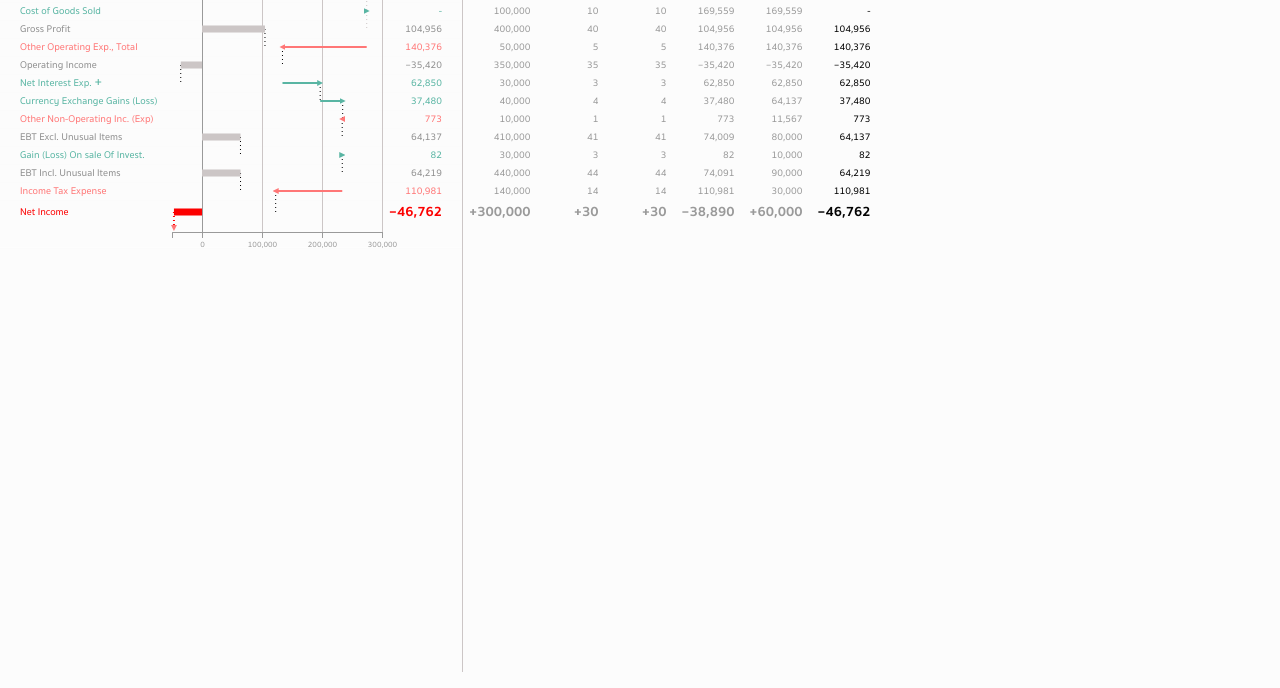
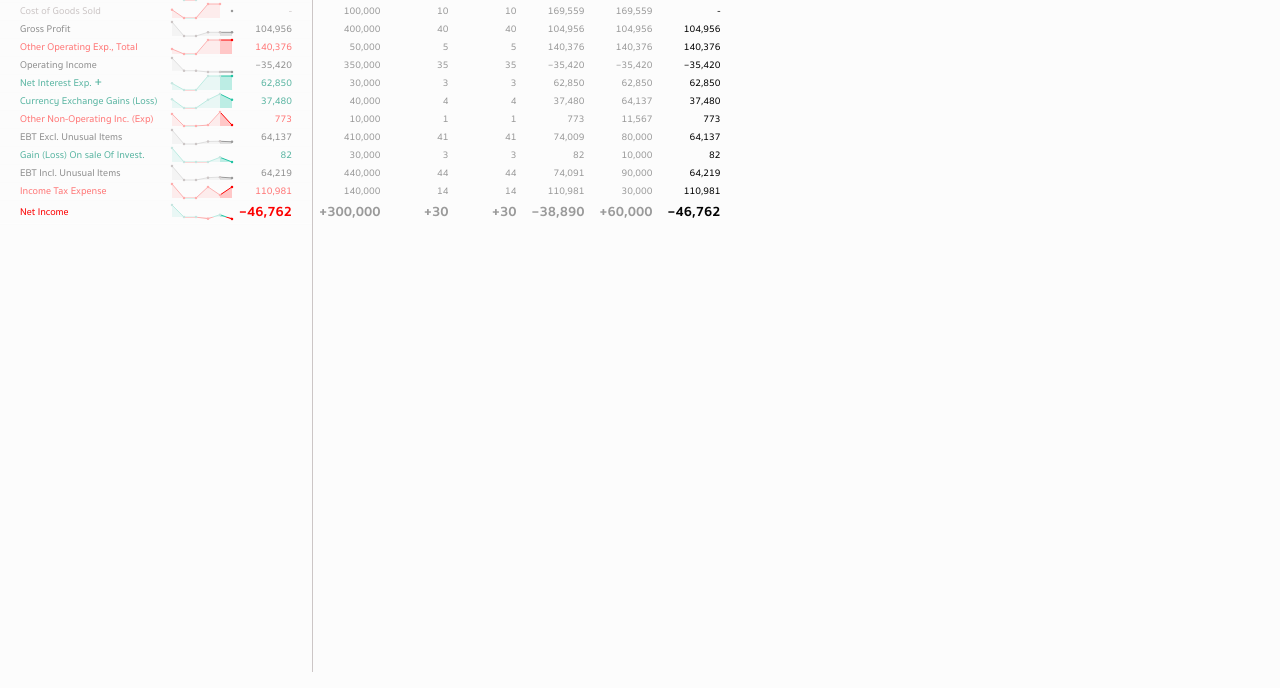
Before and after one commit to ava-global/avafund-visualization, a plain HTML site: page index.html in a window 1280 px wide. Shown: the part 112-800 px from the top of the page. Drawn offline with nearby package versions, Linux system fonts and the light colour scheme.

Commit message:
update visualization

```diff
--- a/js/cashflow-chart-body.js
+++ b/js/cashflow-chart-body.js
@@ -7,6 +7,7 @@ class CashflowChartBody {
   }
 
   init() {
+    this.timeData = [];
     this.svg = d3.select(this.el);
     this.gBackgrounds = this.svg.append("g").attr("class", "chart-backgrounds");
     this.gItems = this.svg.append("g").attr("class", "chart-items");
@@ -33,10 +34,13 @@ class CashflowChartBody {
     this.waterfallChart = new CashflowWaterfall({
       el: this.gWaterfall.node(),
     });
-    this.chart = this.isWaterfallChart ? this.waterfallChart : "";
+    this.lineChart = new CashFlowLineChart({
+      el: this.gLine.node(),
+    });
     this.cashflowValues = new CashflowValues({
       el: this.gValues.node(),
     });
+    this.updateChartType(this.isWaterfallChart);
   }
 
   wrangleData() {
@@ -50,7 +54,7 @@ class CashflowChartBody {
       DIMS.CURRENT_VALUE_WIDTH +
       DIMS.CURRENT_VALUE_PADDING;
     this.height =
-      DIMS.ROW_HEIGHT * (this.data.length - 1) +
+      DIMS.ROW_HEIGHT * (this.timeData.length - 1) +
       DIMS.NET_ROW_HEIGHT +
       (this.isWaterfallChart ? DIMS.NET_ROW_WATERFALL_EXTRA_HEIGHT : 0);
     if (!this.svg.attr("height"))
@@ -67,7 +71,7 @@ class CashflowChartBody {
 
     this.gBackgrounds
       .selectAll(".background-rect")
-      .data(this.data, (d) => d.name)
+      .data(this.timeData, (d) => d.name)
       .join(
         (enter) =>
           enter
@@ -99,16 +103,37 @@ class CashflowChartBody {
 
   updateChartType(isWaterfallChart) {
     this.isWaterfallChart = isWaterfallChart;
+    this.gWaterfall.style("display", this.isWaterfallChart ? null : "none");
+    this.gLine.style("display", this.isWaterfallChart ? "none" : null);
     this.wrangleData();
     this.render();
   }
 
+  updateTime(time) {
+    this.time = time;
+    this.lineChart.updateTime(this.time);
+    if (!this.data) return;
+    const found = this.data.find((v) => v.time === this.time);
+    if (!found) return;
+    this.timeData = found.visibleItems;
+    this.wrangleData();
+    this.render();
+    this.cashflowItems.updateData(this.timeData);
+    this.cashflowValues.updateData(this.timeData);
+    this.waterfallChart.updateData(this.timeData);
+  }
+
   updateData(data) {
     this.data = data;
+    this.lineChart.updateData(this.data);
+    if (!this.time) return;
+    const found = this.data.find((v) => v.time === this.time);
+    if (!found) return;
+    this.timeData = found.visibleItems;
     this.wrangleData();
     this.render();
-    this.cashflowItems.updateData(this.data);
-    this.cashflowValues.updateData(this.data);
-    this.chart.updateData(this.data);
+    this.cashflowItems.updateData(this.timeData);
+    this.cashflowValues.updateData(this.timeData);
+    this.waterfallChart.updateData(this.timeData);
   }
 }
--- a/js/cashflow-grid.js
+++ b/js/cashflow-grid.js
@@ -20,12 +20,15 @@ class CashflowGrid {
 
   init() {
     this.dispatch = d3
-      .dispatch("timechange", "itemchange")
+      .dispatch("timechange", "itemchange", "legendhide")
       .on("timechange", (time) => {
         this.updateTime(time);
       })
       .on("itemchange", ({ id, toExpand }) => {
         this.updateItem({ id, toExpand });
+      })
+      .on("legendhide", () => {
+        this.el.dispatchEvent(new Event("legendhide"));
       });
 
     this.container = d3.select(this.el);
@@ -72,6 +75,13 @@ class CashflowGrid {
       isGrowthVisible: this.isGrowthVisible,
     });
 
+    // Legend
+    this.legend = new CashflowWaterfallLegend({
+      el: this.container.select(".waterfall-legend").node(),
+      isLegendVisible: this.isLegendVisible,
+      dispatch: this.dispatch,
+    });
+
     this.wrangleData();
     this.render();
   }
@@ -95,15 +105,25 @@ class CashflowGrid {
     this.name = this.accessor.symbolName(this.annualData);
     this.description = this.accessor.symbolDescription(data);
 
-    this.values = this.accessor.values(data).map((d) => {
+    this.values = this.accessor.values(data).map((d, i) => {
       const time = this.accessor.time(d);
-      const items = this.accessor.items(d).map((e) => ({
+      let prevItems;
+      if (i > 0) {
+        prevItems = this.accessor.items(this.accessor.values(data)[i - 1]);
+      }
+      const items = this.accessor.items(d).map((e, j) => ({
         id: this.accessor.id(e),
         parentId: this.accessor.parentId(e),
         name: this.accessor.name(e),
         value: this.accessor.value(e),
         type: this.accessor.type(e),
-        growth: (Math.random() - 0.5) * 2,
+        growth: (() => {
+          if (i === 0) return null;
+          const present = this.accessor.value(e);
+          const past = this.accessor.value(prevItems[j]);
+          if (present === null || past === null) return null;
+          return (present - past) / Math.abs(past);
+        })(),
       }));
       return {
         time,
@@ -139,6 +159,7 @@ class CashflowGrid {
 
     this.timesHeader.updateData(this.times);
     this.timesBody.updateData(this.values);
+    this.chartBody.updateData(this.values);
 
     this.dispatch.call("timechange", null, this.times[this.times.length - 1]);
     this.timesHeaderArea.node().scrollLeft =
@@ -151,9 +172,7 @@ class CashflowGrid {
     this.time = time;
     this.timesHeader.updateTime(time);
     this.timesBody.updateTime(time);
-    this.chartBody.updateData(
-      this.values.find((v) => v.time === time).visibleItems
-    );
+    this.chartBody.updateTime(time);
   }
 
   updateItem({ id, toExpand }) {
@@ -171,9 +190,7 @@ class CashflowGrid {
     });
 
     this.timesBody.updateData(this.values);
-    this.chartBody.updateData(
-      this.values.find((v) => v.time === this.time).visibleItems
-    );
+    this.chartBody.updateData(this.values);
   }
 
   updateDataType(isAnnualData) {
@@ -182,6 +199,7 @@ class CashflowGrid {
     this.timesHeader.updateDataType(isAnnualData);
     this.timesHeader.updateData(this.times);
     this.timesBody.updateData(this.values);
+    this.chartBody.updateData(this.values);
 
     this.dispatch.call("timechange", null, this.times[this.times.length - 1]);
 
@@ -194,10 +212,12 @@ class CashflowGrid {
   updateChartType(isWaterfallChart) {
     this.isWaterfallChart = isWaterfallChart;
     this.timesBody.updateChartType(isWaterfallChart);
+    this.chartBody.updateChartType(isWaterfallChart);
   }
 
   updateLegendVisibility(isLegendVisible) {
     this.isLegendVisible = isLegendVisible;
+    this.legend.updateVisibility(isLegendVisible);
   }
 
   updateGrowthVisibility(isGrowthVisible) {
--- /dev/null
+++ b/js/cashflow-line-chart.js
@@ -0,0 +1,277 @@
+class CashFlowLineChart {
+  constructor({ el }) {
+    this.el = el;
+    this.init();
+  }
+
+  init() {
+    this.x = d3.scalePoint().range([0, DIMS.LINE_CHART_WIDTH]);
+    this.y = (d, i) =>
+      i * DIMS.ROW_HEIGHT +
+      (d.type === "end" ? DIMS.NET_ROW_HEIGHT / 2 : DIMS.ROW_HEIGHT / 2);
+
+    this.g = d3.select(this.el);
+  }
+
+  wrangleData() {
+    this.rowData = this.calculateRowData();
+
+    this.height =
+      (this.rowData.length - 1) * DIMS.ROW_HEIGHT + DIMS.NET_ROW_HEIGHT;
+
+    this.x.domain(this.rowData[0].map((d) => d.time));
+
+    this.z = new Map(
+      this.rowData.map((d) => {
+        const z = d3
+          .scaleLinear()
+          .domain(d3.extent(d, (e) => e.value))
+          .range([DIMS.LINE_CHART_HEIGHT / 2, -DIMS.LINE_CHART_HEIGHT / 2]);
+        return [d.id, z];
+      })
+    );
+  }
+
+  render() {
+    const t = this.g.transition();
+    this.renderRows(t);
+  }
+
+  renderRows(t) {
+    // Row
+    const row = this.g
+      .selectAll(".line-row")
+      .data(this.rowData, (d) => d.id)
+      .join(
+        (enter) =>
+          enter
+            .append("g")
+            .attr("class", "line-row")
+            .attr("opacity", 0)
+            .attr("transform", (d, i) => `translate(0,${this.y(d, i)})`)
+            .call((g) =>
+              g
+                .append("clipPath")
+                .attr("class", "up-clip")
+                .attr("id", (d) => `up-clip-${d.id}`)
+                .append("rect")
+                .attr("width", DIMS.LINE_CHART_WIDTH)
+                .attr("height", DIMS.LINE_CHART_HEIGHT)
+            )
+            .call((g) =>
+              g
+                .append("clipPath")
+                .attr("class", "down-clip")
+                .attr("id", (d) => `down-clip-${d.id}`)
+                .append("rect")
+                .attr("width", DIMS.LINE_CHART_WIDTH)
+                .attr("height", DIMS.LINE_CHART_HEIGHT)
+            )
+            .call((g) =>
+              g
+                .append("g")
+                .attr("class", "row-up")
+                .attr("clip-path", (d) => `url(#up-clip-${d.id})`)
+                .call((g) => g.append("path").attr("class", "line-path-fill"))
+                .call((g) =>
+                  g
+                    .append("path")
+                    .attr("class", "line-path-stroke")
+                    .attr("stroke-width", DIMS.LINE_CHART_STROKE_WIDTH)
+                )
+            )
+            .call((g) =>
+              g
+                .append("g")
+                .attr("class", "row-down")
+                .attr("clip-path", (d) => `url(#down-clip-${d.id})`)
+                .call((g) => g.append("path").attr("class", "line-path-fill"))
+                .call((g) =>
+                  g
+                    .append("path")
+                    .attr("class", "line-path-stroke")
+                    .attr("stroke-width", DIMS.LINE_CHART_STROKE_WIDTH)
+                )
+            )
+            .call((g) => g.append("g").attr("class", "row-windows"))
+            .call((g) => g.append("g").attr("class", "line-dots")),
+        (update) => update,
+        (exit) =>
+          exit.call((exit) => exit.transition(t).attr("opacity", 0).remove())
+      );
+    row
+      .transition(t)
+      .attr("opacity", 1)
+      .attr("transform", (d, i) => `translate(0,${this.y(d, i)})`);
+
+    // Up clip
+    row
+      .select(".up-clip rect")
+      .attr("y", -DIMS.LINE_CHART_HEIGHT / 2 - DIMS.LINE_CHART_DOT_RADIUS)
+      .attr(
+        "height",
+        (d) =>
+          this.z.get(d.id)(0) -
+          (-DIMS.LINE_CHART_HEIGHT / 2 - DIMS.LINE_CHART_DOT_RADIUS)
+      );
+
+    // Down clip
+    row
+      .select(".down-clip rect")
+      .attr("y", (d) => this.z.get(d.id)(0))
+      .attr(
+        "height",
+        (d) =>
+          DIMS.LINE_CHART_HEIGHT / 2 +
+          DIMS.LINE_CHART_DOT_RADIUS -
+          this.z.get(d.id)(0)
+      );
+
+    // Up path
+    row
+      .select(".row-up")
+      .select(".line-path-fill")
+      .classed("is-positive", (d) =>
+        CLASSED.IS_POSITIVE({ value: 1, type: d.type })
+      )
+      .classed("is-negative", (d) =>
+        CLASSED.IS_NEGATIVE({ value: 1, type: d.type })
+      )
+      .attr(
+        "d",
+        d3
+          .area()
+          .x((d) => this.x(d.time))
+          .y1((d) => this.z.get(d.id)(d.value))
+          .y0((d) => this.z.get(d.id)(0))
+          .defined((d) => d.value !== null)
+      );
+    row
+      .select(".row-up")
+      .select(".line-path-stroke")
+      .classed("is-positive", (d) =>
+        CLASSED.IS_POSITIVE({ value: 1, type: d.type })
+      )
+      .classed("is-negative", (d) =>
+        CLASSED.IS_NEGATIVE({ value: 1, type: d.type })
+      )
+      .attr(
+        "d",
+        d3
+          .line()
+          .x((d) => this.x(d.time))
+          .y((d) => this.z.get(d.id)(d.value))
+          .defined((d) => d.value !== null)
+      );
+
+    // Down path
+    row
+      .select(".row-down")
+      .select(".line-path-fill")
+      .classed("is-positive", (d) =>
+        CLASSED.IS_POSITIVE({ value: -1, type: d.type })
+      )
+      .classed("is-negative", (d) =>
+        CLASSED.IS_NEGATIVE({ value: -1, type: d.type })
+      )
+      .attr(
+        "d",
+        d3
+          .area()
+          .x((d) => this.x(d.time))
+          .y1((d) => this.z.get(d.id)(0))
+          .y0((d) => this.z.get(d.id)(d.value))
+          .defined((d) => d.value !== null)
+      );
+    row
+      .select(".row-down")
+      .select(".line-path-stroke")
+      .classed("is-positive", (d) =>
+        CLASSED.IS_POSITIVE({ value: -1, type: d.type })
+      )
+      .classed("is-negative", (d) =>
+        CLASSED.IS_NEGATIVE({ value: -1, type: d.type })
+      )
+      .attr(
+        "d",
+        d3
+          .line()
+          .x((d) => this.x(d.time))
+          .y((d) => this.z.get(d.id)(d.value))
+          .defined((d) => d.value !== null)
+      );
+
+    // Row windows
+    row
+      .select(".row-windows")
+      .selectAll(".row-window")
+      .data((d) => d.slice(1))
+      .join((enter) =>
+        enter
+          .append("rect")
+          .attr("class", "row-window")
+          .attr(
+            "height",
+            DIMS.LINE_CHART_HEIGHT + DIMS.LINE_CHART_STROKE_WIDTH * 2
+          )
+          .attr("y", -DIMS.LINE_CHART_HEIGHT / 2 - DIMS.LINE_CHART_STROKE_WIDTH)
+      )
+      .attr("width", this.x.step())
+      .attr("x", (d) => this.x(d.time) - this.x.step())
+      .classed("is-sub-category", (d) => d.level > 0)
+      .classed("is-selected", (d) => d.time === this.time);
+
+    // Line dots
+    row
+      .select(".line-dots")
+      .selectAll(".line-dot")
+      .data((d) => d)
+      .join((enter) =>
+        enter
+          .append("circle")
+          .attr("class", "line-dot")
+          .attr("r", DIMS.LINE_CHART_DOT_RADIUS)
+      )
+      .attr("cx", (d) => this.x(d.time))
+      .attr("cy", (d) => this.z.get(d.id)(d.value))
+      .classed("is-positive", CLASSED.IS_POSITIVE)
+      .classed("is-negative", CLASSED.IS_NEGATIVE)
+      .classed("is-selected", (d) => d.time === this.time);
+  }
+
+  calculateRowData() {
+    const rows = [];
+    for (let i = 0; i < this.data[0].visibleItems.length; i++) {
+      const row = [];
+      for (let j = 0; j < this.data.length; j++) {
+        const time = this.data[j].time;
+        const item = this.data[j].visibleItems[i];
+        row.push({
+          id: item.id,
+          time,
+          value: item.value,
+          type: item.type,
+          level: item.level,
+        });
+        if (j === 0) {
+          row.id = item.id;
+          row.name = item.name;
+          row.type = item.type;
+        }
+      }
+      rows.push(row);
+    }
+    return rows;
+  }
+
+  updateData(data) {
+    this.data = data;
+    this.wrangleData();
+    this.render();
+  }
+
+  updateTime(time) {
+    this.time = time;
+    this.render();
+  }
+}
--- /dev/null
+++ b/js/cashflow-waterfall-legend.js
@@ -0,0 +1,175 @@
+class CashflowWaterfallLegend {
+  constructor({ el, isLegendVisible, dispatch }) {
+    this.el = el;
+    this.isLegendVisible = isLegendVisible;
+    this.dispatch = dispatch;
+    this.init();
+  }
+
+  init() {
+    this.container = d3.select(this.el);
+    this.container.select(".btn-close").on("click", () => {
+      this.hide();
+      this.dispatch.call("legendhide");
+    });
+    this.svg = this.container
+      .select(".waterfall-legend-body-svg")
+      .attr("width", 140)
+      .attr("height", 100);
+    this.render();
+    this.updateVisibility(this.isLegendVisible);
+  }
+
+  render() {
+    const width = 40;
+    const xLabel = 56;
+    // Income
+    this.svg
+      .append("g")
+      .attr("transform", `translate(0,${DIMS.ROW_HEIGHT * 0.5})`)
+      .call((g) =>
+        g
+          .append("line")
+          .attr("class", "waterfall-arrow is-positive")
+          .attr("marker-end", "url(#arrow-marker-positive)")
+          .attr("x2", width)
+          .attr("stroke-width", DIMS.WATERFALL_ARROW_STROKE_WIDTH)
+      )
+      .call((g) =>
+        g
+          .append("text")
+          .attr("dy", "0.32em")
+          .attr("class", "legend-label")
+          .attr("x", xLabel)
+          .text("income")
+      );
+
+    // Expense
+    this.svg
+      .append("g")
+      .attr("transform", `translate(0,${DIMS.ROW_HEIGHT * 1.5})`)
+      .call((g) =>
+        g
+          .append("line")
+          .attr("class", "waterfall-arrow is-negative")
+          .attr("marker-end", "url(#arrow-marker-negative)")
+          .attr("x2", width)
+          .attr("stroke-width", DIMS.WATERFALL_ARROW_STROKE_WIDTH)
+      )
+      .call((g) =>
+        g
+          .append("text")
+          .attr("dy", "0.32em")
+          .attr("class", "legend-label")
+          .attr("x", xLabel)
+          .text("expense")
+      );
+
+    // Sum +,-
+    this.svg
+      .append("g")
+      .attr("transform", `translate(0,${DIMS.ROW_HEIGHT * 2.5})`)
+      .call((g) =>
+        g
+          .append("rect")
+          .attr("class", "waterfall-rect is-summary")
+          .attr("y", -DIMS.WATERFALL_RECT_HEIGHT / 2)
+          .attr("height", DIMS.WATERFALL_RECT_HEIGHT)
+          .attr("width", width)
+      )
+      .call((g) =>
+        g
+          .append("text")
+          .attr("dy", "0.32em")
+          .attr("class", "legend-label")
+          .attr("x", xLabel)
+          .text("sum +,−")
+      );
+
+    // Net income (profit)
+    this.svg
+      .append("g")
+      .attr(
+        "transform",
+        `translate(0,${DIMS.ROW_HEIGHT * 3 + DIMS.NET_ROW_HEIGHT * 0.5})`
+      )
+      .call((g) =>
+        g
+          .append("rect")
+          .attr("class", "waterfall-rect is-net-income is-positive")
+          .attr("y", -DIMS.WATERFALL_RECT_HEIGHT / 2)
+          .attr("height", DIMS.WATERFALL_RECT_HEIGHT)
+          .attr("width", width - 4)
+      )
+      .call((g) =>
+        g
+          .append("line")
+          .attr("class", "waterfall-link is-net-income is-positive")
+          .attr("marker-end", "url(#arrow-marker-positive)")
+          .attr("stroke-width", DIMS.WATERFALL_ARROW_STROKE_WIDTH)
+          .attr("x1", width - 4)
+          .attr("x2", width - 4)
+          .attr("y2", 12)
+      )
+      .call((g) =>
+        g
+          .append("text")
+          .attr("dy", "0.32em")
+          .attr("class", "legend-label")
+          .attr("x", xLabel)
+          .text("net income (profit)")
+      );
+
+    // Nex income (loss)
+    this.svg
+      .append("g")
+      .attr(
+        "transform",
+        `translate(0,${DIMS.ROW_HEIGHT * 3 + DIMS.NET_ROW_HEIGHT * 1.5})`
+      )
+      .call((g) =>
+        g
+          .append("rect")
+          .attr("class", "waterfall-rect is-net-income is-negative")
+          .attr("y", -DIMS.WATERFALL_RECT_HEIGHT / 2)
+          .attr("height", DIMS.WATERFALL_RECT_HEIGHT)
+          .attr("x", 4)
+          .attr("width", width - 4)
+      )
+      .call((g) =>
+        g
+          .append("line")
+          .attr("class", "waterfall-link is-net-income is-negative")
+          .attr("marker-end", "url(#arrow-marker-negative)")
+          .attr("stroke-width", DIMS.WATERFALL_ARROW_STROKE_WIDTH)
+          .attr("x1", 4)
+          .attr("x2", 4)
+          .attr("y2", 12)
+      )
+      .call((g) =>
+        g
+          .append("text")
+          .attr("dy", "0.32em")
+          .attr("class", "legend-label")
+          .attr("x", xLabel)
+          .text("net income (loss)")
+      );
+  }
+
+  hide() {
+    this.container.style("display", "none");
+  }
+
+  show() {
+    this.container.style("display", null);
+  }
+
+  updateVisibility(isLegendVisible) {
+    this.isLegendVisible = isLegendVisible;
+    if (isLegendVisible) {
+      this.show();
+    } else {
+      this.hide();
+    }
+  }
+}
--- a/js/constants.js
+++ b/js/constants.js
@@ -15,6 +15,9 @@ const DIMS = {
   ITEM_NAME_PADDING: 16,
   WATERFALL_CHART_WIDTH: 210,
   LINE_CHART_WIDTH: 60,
+  LINE_CHART_HEIGHT: 14,
+  LINE_CHART_DOT_RADIUS: 1.25,
+  LINE_CHART_STROKE_WIDTH: 1,
   CHART_PADDING: 8,
   CURRENT_VALUE_WIDTH: 52,
   CURRENT_VALUE_PADDING: 20,
@@ -32,11 +35,11 @@ const FORMAT = {
 const CLASSED = {
   IS_POSITIVE: (d) => {
     if (d.type === "end") {
-      return d.value >= 0;
+      return d.value > 0;
     } else if (d.type === "plus") {
-      return d.value >= 0;
+      return d.value > 0;
     } else if (d.type === "minus") {
-      return d.value <= 0;
+      return d.value < 0;
     }
   },
   IS_NEGATIVE: (d) => {
--- a/js/index.js
+++ b/js/index.js
@@ -2,10 +2,10 @@ Promise.all([
   d3.json("data/waterfall_-_year.json"),
   d3.json("data/waterfall_-_quarter.json"),
 ]).then(([annualData, quarterData]) => {
-  let isAnnualData = true;
-  let isWaterfallChart = true;
-  let isLegendVisible = false;
-  let isGrowthVisible = false;
+  let isAnnualData = document.querySelector("#data-type").checked;
+  let isWaterfallChart = document.querySelector("#chart-type").checked;
+  let isLegendVisible = document.querySelector("#legend-visibility").checked;
+  let isGrowthVisible = document.querySelector("#growth-visibility").checked;
 
   const cashflowGrid = new CashflowGrid({
     el: document.querySelector("#cashflow-grid"),
@@ -25,12 +25,29 @@ Promise.all([
   document.querySelector("#chart-type").addEventListener("change", function () {
     isWaterfallChart = this.checked;
     cashflowGrid.updateChartType(isWaterfallChart);
+    // If line chart, hide legend and disable the toggle
+    if (!isWaterfallChart) {
+      if (isLegendVisible) {
+        isLegendVisible = false;
+        cashflowGrid.updateLegendVisibility(isLegendVisible);
+      }
+      document.querySelector("#legend-visibility").disabled = true;
+    } else {
+      document.querySelector("#legend-visibility").disabled = false;
+    }
   });
   document
     .querySelector("#legend-visibility")
     .addEventListener("change", function () {
       isLegendVisible = this.checked;
       cashflowGrid.updateLegendVisibility(isLegendVisible);
+    });
+  document.querySelector("#legend-visibility").disabled = !isWaterfallChart;
+  // Keep the legend visibility checkbox in sync when the hide legend is triggered by clicking the close button of the legend
+  document
+    .querySelector("#cashflow-grid")
+    .addEventListener("legendhide", () => {
+      document.querySelector("#legend-visibility").checked = false;
     });
   document
     .querySelector("#growth-visibility")
```
Also changed, not shown: css/style.css (+98 -2 lines), index.html (+12 -2 lines).
